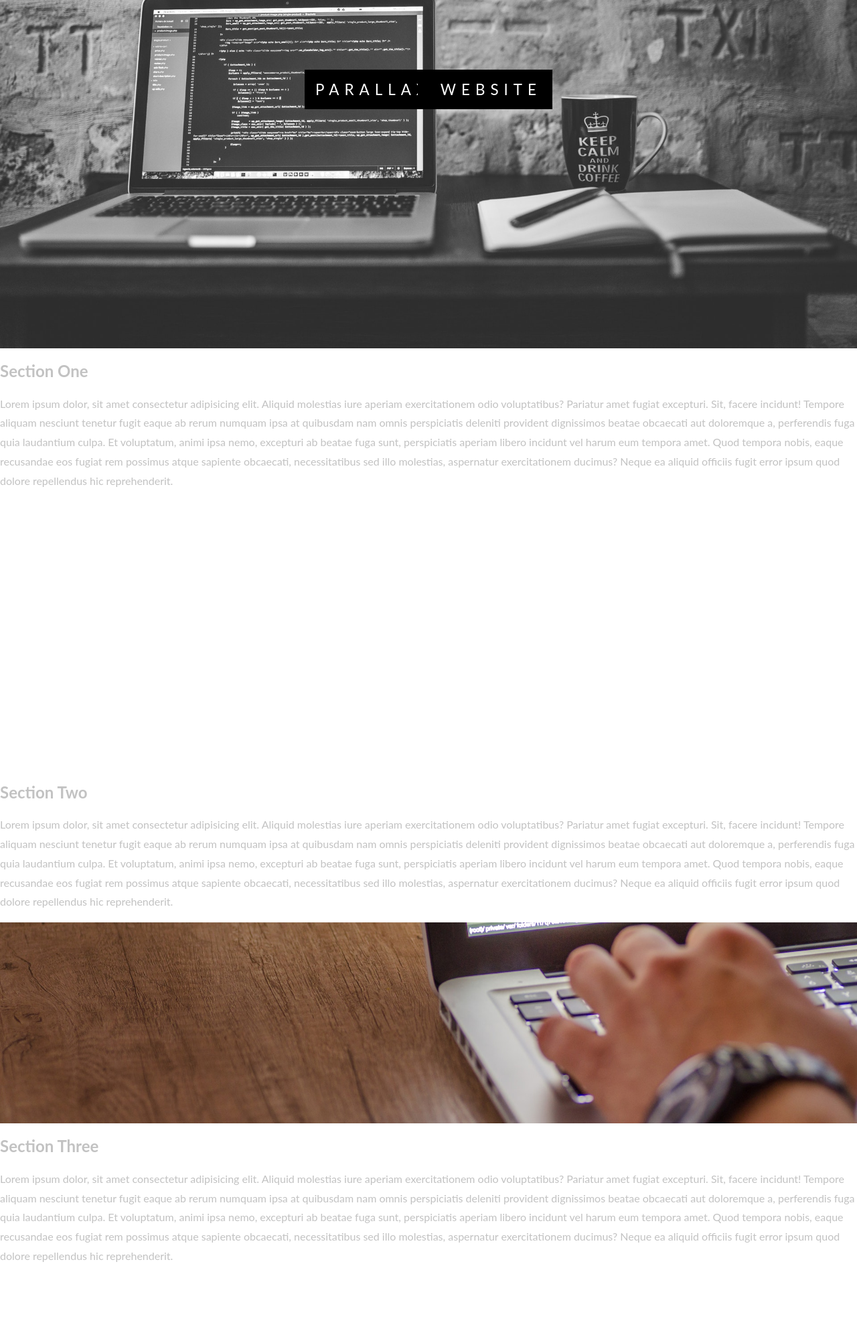
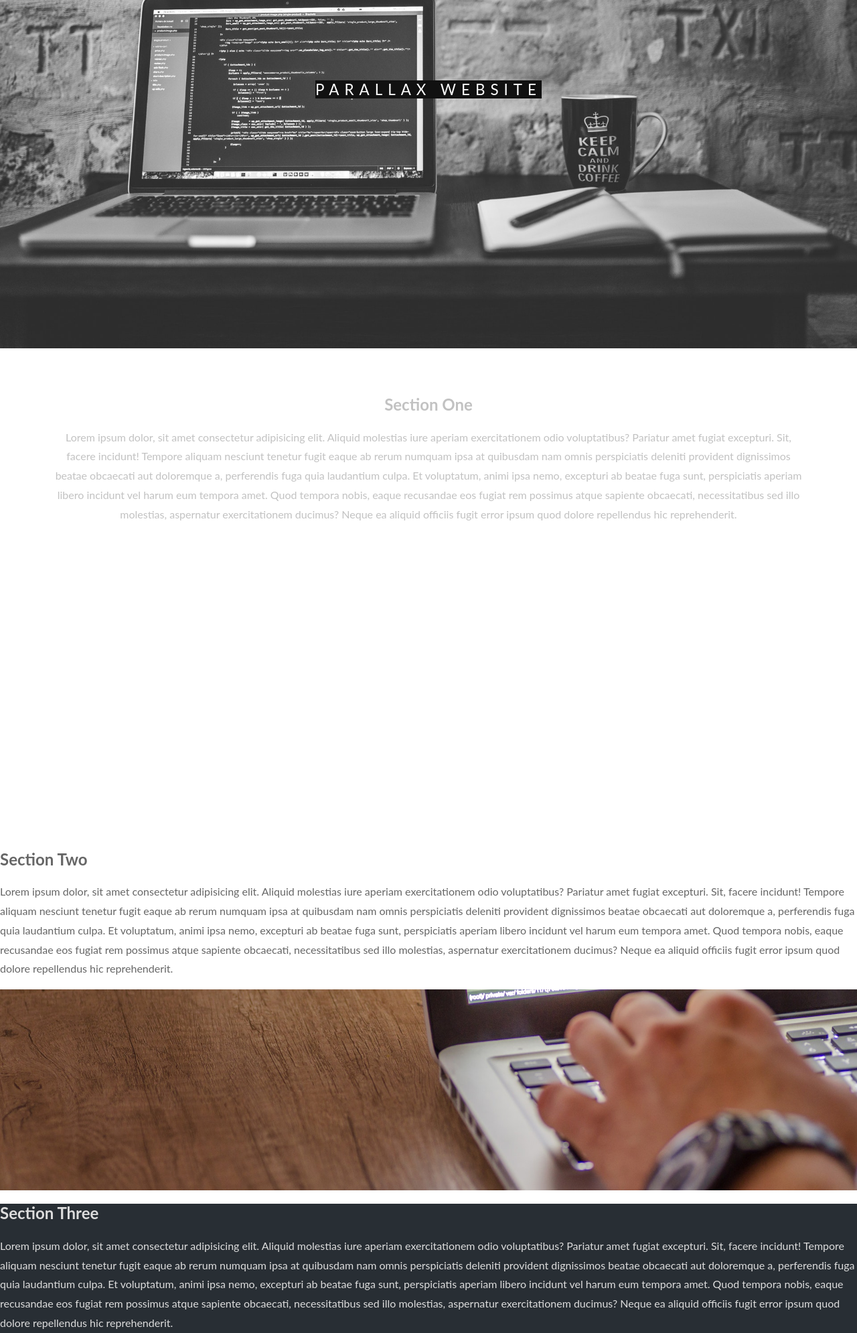
Before and after one commit to midorinish/Parallax-Scrolling, a plain HTML site: page index.html in a window 1280 px wide. Shown: the part 280-2270 px from the top of the page at 67% size. Before the commit the page ends 2170 px from the top, so only its background shows below. Drawn offline with Linux system fonts and the light colour scheme.

Commit message:
added mobile specs

```diff
--- a/index.html
+++ b/index.html
@@ -10,10 +10,8 @@
 <body>
 
 
-<div class="pimg1"></div>
-
-
-<div class="caption"> <span class="border">Parallax Website</span></div>
+<div class="pimg1">
+<div class="caption"><span class="border">Parallax Website</span></div> </div>
 
 <section class="section">
         <h1>Section One</h1>
--- a/style.css
+++ b/style.css
@@ -44,15 +44,32 @@ body > div.pimg3 {
 }
 
 .caption .border {
-    background-color:black;
+    background-color: #111;
     color: white;
-    padding: 1rem;
+    padding: 0rem;
 }
 
 .caption .border.trans {
-    background-color: #black;
+    background-color: rgba(0, 0, 0, 5);
 }
 
+
+/*SECTION STYLING*/
+
+.section {
+    text-align: center;
+    padding: 50px 80px;
+}
+
+.section-light {
+    background-color: white;
+    color: #666;
+}
+
+.section-dark {
+    background-color: #282e34;
+    color: #ddd;
+}
 
 div.pimg1 {
     background: url(./images/pexels-photo-169573.jpeg);
@@ -69,3 +86,12 @@ div.pimg3 {
     background: url(./images/pexels-photo-574069.jpeg);
     min-height: 300px;
 }
+
+/*REMOVE PARALLAX FOR MOBILE DEVICES*/
+@media (max-width: 568px) {
+    body > div.pimg1,
+    body > div.pimg2,
+    body > div.ping3 {
+        background-attachment: scroll;
+    }
+}
```
